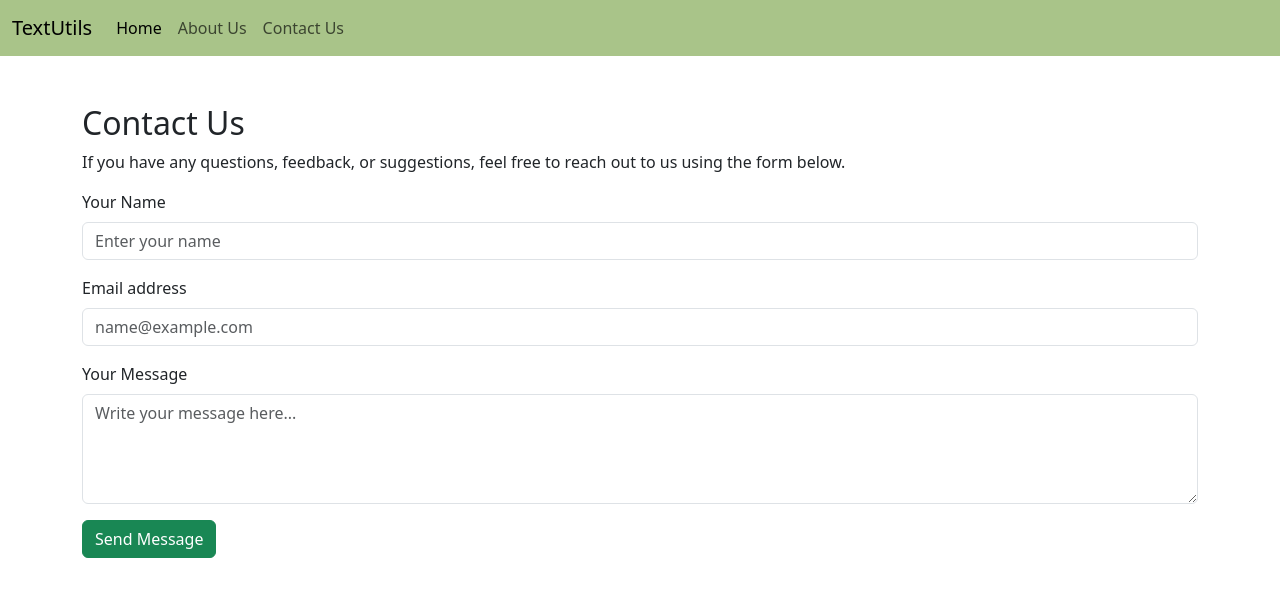
After one commit to Satyam-Private/TextUtils, a Django app: page /contact_Us in a window 1280 px wide. The commit adds this page. Shown: the top 597 px of the page. Run offline with Django 5.2, Linux system fonts and the light colour scheme.

Commit message:
Add about Us and contact Us

```diff
--- a/TextUtils/urls.py
+++ b/TextUtils/urls.py
@@ -22,5 +22,7 @@ from . import views
 urlpatterns = [
     path("admin/", admin.site.urls),
     path('' , views.index , name = 'index'),
-    path('preprocess' , views.preprocess , name = 'preprocess')
+    path('preprocess' , views.preprocess , name = 'preprocess'),
+    path('about_Us' , views.about_Us , name = 'about_Us'),
+    path('contact_Us' , views.contact_Us , name = 'contact_Us')
 ]
--- a/TextUtils/views.py
+++ b/TextUtils/views.py
@@ -29,3 +29,9 @@ def preprocess(request):
         params['Total_characters'] = char_count
 
     return render(request, 'preprocess2.html', params)
+
+def about_Us(request):
+    return render(request , 'about_Us.html')
+
+def contact_Us(request):
+    return render(request , 'contact_Us.html')
--- /dev/null
+++ b/templates/contact_Us.html
@@ -0,0 +1,55 @@
+<!doctype html>
+<html lang="en">
+  <head>
+    <meta charset="utf-8">
+    <meta name="viewport" content="width=device-width, initial-scale=1">
+    <title>TestUtils.in</title>
+    <link href="https://cdn.jsdelivr.net/npm/bootstrap@5.3.7/dist/css/bootstrap.min.css" rel="stylesheet" integrity="sha384-LN+7fdVzj6u52u30Kp6M/trliBMCMKTyK833zpbD+pXdCLuTusPj697FH4R/5mcr" crossorigin="anonymous">
+  </head>
+  <body>
+    <nav class="navbar navbar-expand-lg" style="background-color:rgb(169, 196, 137);">
+      <div class="container-fluid">
+        <a class="navbar-brand" href="http://127.0.0.1:8000">TextUtils</a>
+        <button class="navbar-toggler" type="button" data-bs-toggle="collapse" data-bs-target="#navbarNav" aria-controls="navbarNav" aria-expanded="false" aria-label="Toggle navigation">
+          <span class="navbar-toggler-icon"></span>
+        </button>
+        <div class="collapse navbar-collapse" id="navbarNav">
+          <ul class="navbar-nav">
+            <li class="nav-item">
+              <a class="nav-link active" aria-current="page" href="http://127.0.0.1:8000">Home</a>
+            </li>
+            <li class="nav-item">
+              <a class="nav-link" href="http://127.0.0.1:8000/about_Us">About Us</a>
+            </li>
+            <li class="nav-item">
+              <a class="nav-link" href="http://127.0.0.1:8000/contact_Us">Contact Us</a>
+            </li>
+          </ul>
+        </div>
+      </div>
+    </nav>
+
+    <!-- Contact Us Section -->
+    <div class="container mt-5">
+      <h2>Contact Us</h2>
+      <p>If you have any questions, feedback, or suggestions, feel free to reach out to us using the form below.</p>
+      <form>
+        <div class="mb-3">
+          <label for="name" class="form-label">Your Name</label>
+          <input type="text" class="form-control" id="name" placeholder="Enter your name">
+        </div>
+        <div class="mb-3">
+          <label for="email" class="form-label">Email address</label>
+          <input type="email" class="form-control" id="email" placeholder="name@example.com">
+        </div>
+        <div class="mb-3">
+          <label for="message" class="form-label">Your Message</label>
+          <textarea class="form-control" id="message" rows="4" placeholder="Write your message here..."></textarea>
+        </div>
+        <button type="submit" class="btn btn-success">Send Message</button>
+      </form>
+    </div>
+
+    <script src="https://cdn.jsdelivr.net/npm/bootstrap@5.3.7/dist/js/bootstrap.bundle.min.js" integrity="sha384-ndDqU0Gzau9qJ1lfW4pNLlhNTkCfHzAVBReH9diLvGRem5+R9g2FzA8ZGN954O5Q" crossorigin="anonymous"></script>
+  </body>
+</html>
```
Also changed, not shown: templates/about_Us.html (added, +51 -0 lines), templates/index2.html (+4 -4 lines), templates/preprocess2.html (+4 -4 lines).
